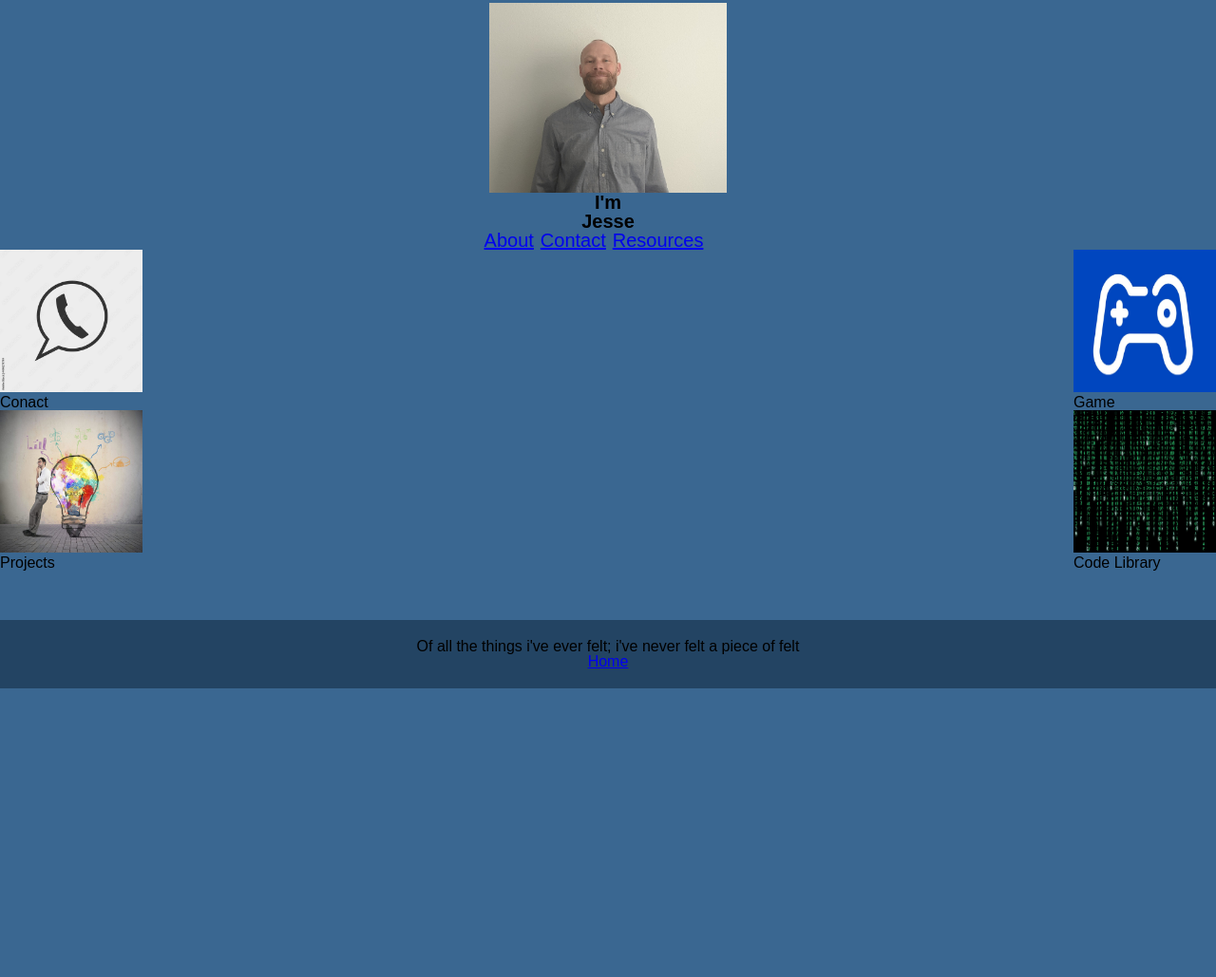
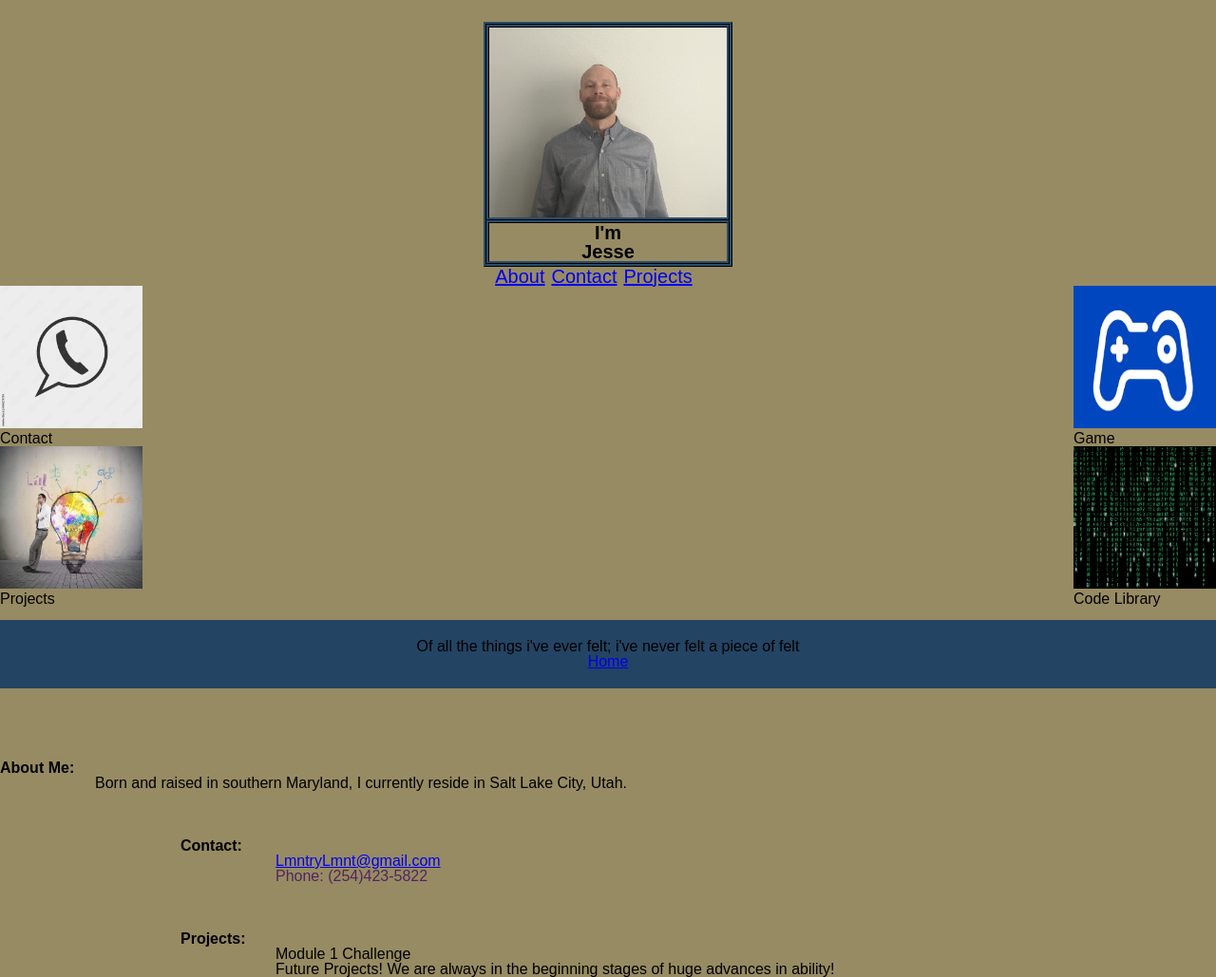
Before and after one commit to Vtencouchclimbr/Module-2-Challenge_Portfolio, a plain HTML site: page index.html in a window 1280 px wide. Shown: the part 75-1104 px from the top of the page at 95% size. Before the commit the page ends 800 px from the top, so only its background shows below. Drawn offline with Linux system fonts and the light colour scheme; files that its build step writes are made by us from their sources.

Commit message:
continue changes to css, add lower sections and links

```diff
--- a/assets/style.css
+++ b/assets/style.css
@@ -4,7 +4,7 @@
 
 
 body {
-    background-color: #3a6791;
+    background-color: #978b63;
     font-family: Arial, Helvetica, sans-serif;
   }
 
@@ -19,7 +19,8 @@ body {
 .welcome {
   color: #091016;
   margin-left: 50px;
-  border: #091016;
+  padding: 10px;
+  border: #b6c024;
   border-style: dotted;
 }
 
@@ -28,6 +29,7 @@ body {
   flex-direction: column;
   align-items: center;
   margin-top: 50px;
+
 }
 
 .mypic {
@@ -37,6 +39,8 @@ body {
   gap: 7px;
   font-size: 20px;
   text-align: center;
+  border-color: #091016;
+  border-style: ridge;
 }
 
 .link-list {
@@ -61,12 +65,59 @@ ul {
 .container2 {
     display: flex;
     flex-direction: column;
+    margin-bottom: 150px;
 }
 
 .container3 {
     display: flex;
     flex-direction: column;
-    flex-wrap: wrap;
+    margin-bottom: 150px;
+}
+
+.about {
+  display: flex;
+  margin-top: 500px;
+  margin-bottom: 50px;
+}
+
+.about-info {
+  margin-left: 100px;
+  list-style-type: none;
+}
+
+.contact {
+  display: flex;
+  margin-top: 50px;
+  margin-bottom: 50px;
+  margin-left: 190px;
+}
+
+.contact-info {
+  margin-left: 100px;
+  color: #53265c;
+  list-style-type: none;
+}
+
+.contact-info:hover {
+  font-size:50px;
+  color: #3f21c4;
+  display: block;
+  cursor: grab;
+}
+
+.hide {
+  display: none;
+}
+
+.project {
+  display: flex;
+  margin-bottom: 150px;
+  margin-left: 190px;
+}
+
+.project-info {
+  margin-left: 100px;
+
 }
 
 .footer {
--- a/index.html
+++ b/index.html
@@ -15,24 +15,21 @@
 </header>
 <section>
     <div class="container1">
+        <div style="border-color: #091016; border-style: ridge;">
         <div class="mypic"><img src="Me.jpg" alt="Picture of myself" width="250" height="200"></div>
         <div class="mypic"><h1>I'm<br>Jesse</h1></div>
+        </div>
         <div>
         <nav>
             <ul class="link-list">
-            <li><a href="#">About</a></li>
-            <li><a href="#">Contact</a></li>
-            <li><a href="#">Resources</a></li>
+            <li><a href="#about">About</a></li>
+            <li><a href="#contact">Contact</a></li>
+            <li><a href="#projects">Projects</a></li>
             </ul>
         </nav>
         </div>
     </div>
 </section>
-
-
-
-
-
 <aside style="float: right;">
     <div class="container2">
     <ul>
@@ -43,23 +40,54 @@
     </ul>
     </div>
 </aside>
-
-
-
-
-
-
 <aside style="float: left;">
     <div class="container3">
         <ul>
         <div><li><img src="phone.jpg" alt="phone" width="150" height="150"></li></div>
-        <div><li>Conact</li></div>
+        <div><li>Contact</li></div>
         <div><li><img src="thinker.jpg" alt="man thinking" width="150" height="150"></li></div>
         <div><li>Projects</li></div>
         </ul>
     </div>
 </aside>
+
+
+<section>
+    <div class="about" id="about">
+        <ul>
+            <div><li><h2>About Me:</h2></li></div>
+            <div class="about-info"><li>Born and raised in southern Maryland, I currently reside in Salt Lake City, Utah.</li></div>
+            <div class="about-info"><li></li></div>
+        </ul>
+    </div>
+</section>
+
+<section>
+    <div class="contact" id="contact">
+        <ul>
+            <div><li><h2>Contact:</h2></li></div>
+            <div class="contact-info"><li><a href="LmntryLmnt@gmail.com">LmntryLmnt@gmail.com</a></li></div>
+            <div class="contact-info"><li>Phone: (254)423-5822</li></div>
+        </ul>
+    </div>
+</section>
+
+
+
+<section>
+    <div class="project" id="projects">
+        <ul>
+            <div><li><h2>Projects:</h2></li></div>
+            <div class="project-info"><li>Module 1 Challenge</li></div>
+            <div class="project-info"><li>Future Projects! We are always in the beginning stages of huge advances in ability!</li></div>
+        </ul>
+    </div>
+</section>
+
+
 </body>
+
+
 <footer class="footer">
 <p>Of all the things i've ever felt; i've never felt a piece of felt</p>
 <a href="#">Home</a>
```
